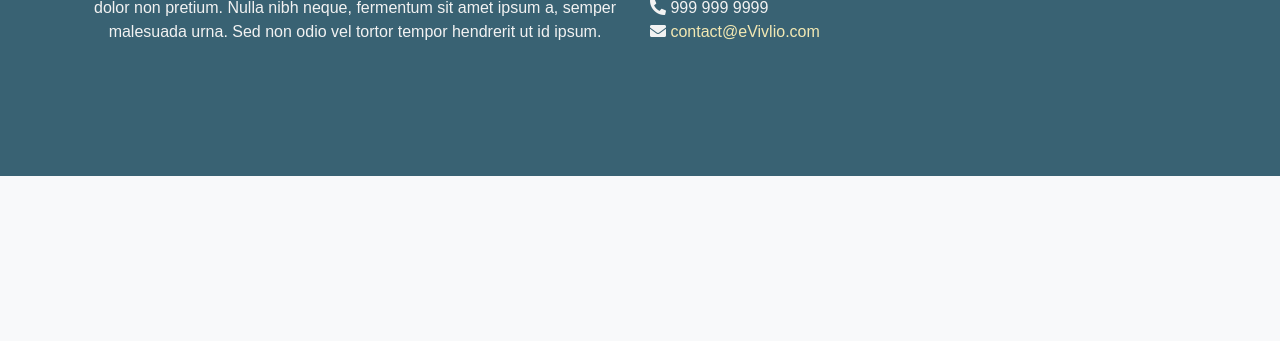
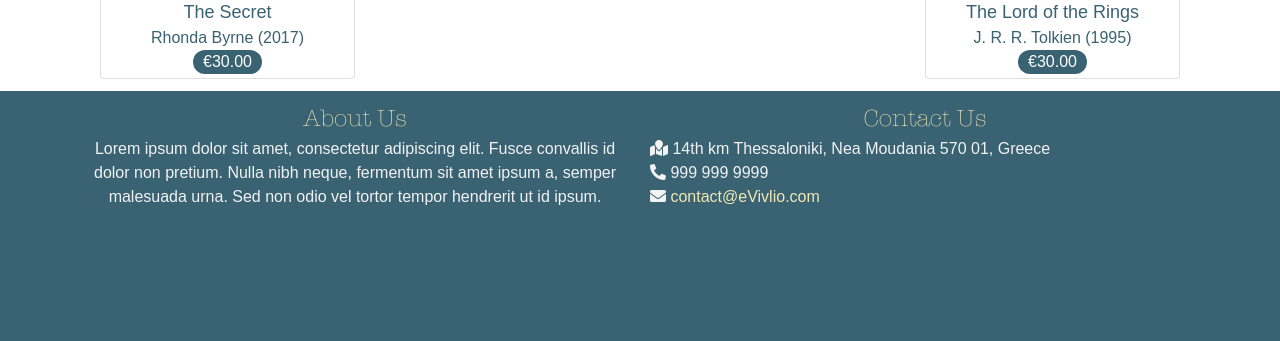
Before and after one commit to widifadi/eVivlio, a PHP site: page /search_results_page.php in a window 1280 px wide. Shown: the part 807-1148 px from the top of the page. Before the commit the page ends 983 px from the top, so only its background shows below. Run offline with PHP 8.4, Linux system fonts and the light colour scheme.

Commit message:
Fix #7, modify search page and card-columns.

```diff
--- a/assets/css/styles.css
+++ b/assets/css/styles.css
@@ -84,6 +84,14 @@
   color: var(--light-grey)
 }
 
+/* Card Columns */
+@media (min-width: 80em) {
+  .card-columns {
+      -webkit-column-count: 4;
+      -moz-column-count: 4;
+      column-count: 4;
+  }
+}
 
 /* Front page start */
 #front-page {
@@ -168,14 +176,25 @@
   width: 60%;
 }
 
-#search-page-input {
+#search-page-input[type="text"] {
   border: 1px solid var(--blue-theme);
+  background-color: var(--blue-theme) !important;
+  color: var(--light-yellow-theme);
+}
+
+#search-page-input::placeholder{
+  color: var(--light-yellow-theme);
 }
 
 .search-page-button {
   background-color: var(--blue-theme) !important;
   color: var(--light-yellow-theme) !important;
 }
+
+.search-page-button:hover {
+  color: var(--orange) !important;
+}
+
 /* Search Page end */
 
 
@@ -332,11 +351,11 @@
 .catalog-breadcrumbs {
   background-color: var(--blue-theme);
   border-radius: 5px;
+  padding-left: 5px;
 }
 
 #book-list {
   margin-top: 20px;
-  margin-left: 10px;
 }
 
 .book:hover {
--- a/assets/js/search.js
+++ b/assets/js/search.js
@@ -2,7 +2,6 @@
     if (e.which == 13) {
         $("#search-button").click();
     }
-
 });
 
 $("#search-button").click(function() {
@@ -10,8 +9,8 @@
     var keyword = $(".search-box").val();
 
     $.ajax({
-        type: "POST",
-        url: "../src/Search/search_post.php",
+        type: "GET",
+        url: "../src/Search/search_get.php",
         data: { "keyword": keyword },
         success: function(response) {
             // TODO call results
--- a/public/search_results_page.php
+++ b/public/search_results_page.php
@@ -15,7 +15,7 @@
 
     Results for: <span id="search-keyword"></span>
 
-    <?php  require_once("../src/Search/search_results.php"); ?>
+    <?php require_once("../src/Search/search_results.php"); ?>
 </div>
 
 <script src="../assets/js/search.js"></script>
--- a/src/Catalogue/categories.php
+++ b/src/Catalogue/categories.php
@@ -1,4 +1,4 @@
-<div class="card" id="book-categories" style="margin-left:50px;">
+<div class="card" id="book-categories">
   <div class="card-header subtitle" style="font-size: 18px; background-color:#F2E8B3;">
     Book Categories
   </div>
--- a/src/Search/search_post.php
+++ b/src/Search/search_get.php
@@ -15,14 +15,14 @@
         exit;
     }
 
-    $keyword = $_POST['keyword'];
+    $keyword = $_GET['keyword'];
 
     // TODO author keyword
     $query = "SELECT * FROM book WHERE book_title LIKE '$keyword'; ";
     $result = mysqli_query($conn, $query);
     while($row = mysqli_fetch_assoc($result))
     {
-        echo 0;
+        echo $row['book_title'];
     }
 
     // TODO return results
--- a/src/Search/search_results.php
+++ b/src/Search/search_results.php
@@ -24,5 +24,54 @@
                     <span class="badge badge-pill badge-secondary book-price">€30.00</span>
             </div>
         </a>
+
+        <a href="book_details.php">
+            <div class="card text-center p-1 book" id="The_Lord_of_the_Rings">
+                <img class="card-img-top book-cover" src="../assets/img/book-samples/the-secret.jpeg"
+                    alt="The Secret">
+                    <br>
+                    <span class="book-title">The Secret</span> <br>
+                    <span class="book-author">Rhonda Byrne (2017)</span>
+                    <br>
+                    <span class="badge badge-pill badge-secondary book-price">€30.00</span>
+            </div>
+        </a>
+
+        <a href="book_details.php">
+            <div class="card text-center p-1 book" id="The_Lord_of_the_Rings">
+                <img class="card-img-top book-cover" src="../assets/img/book-samples/the-secret.jpeg"
+                    alt="The Secret">
+                    <br>
+                    <span class="book-title">The Secret</span> <br>
+                    <span class="book-author">Rhonda Byrne (2017)</span>
+                    <br>
+                    <span class="badge badge-pill badge-secondary book-price">€30.00</span>
+            </div>
+        </a>
+
+        <a href="book_details.php">
+            <div class="card text-center p-1 book" id="The_Lord_of_the_Rings">
+                <img class="card-img-top book-cover" src="../assets/img/book-samples/the-secret.jpeg"
+                    alt="The Secret">
+                    <br>
+                    <span class="book-title">The Secret</span> <br>
+                    <span class="book-author">Rhonda Byrne (2017)</span>
+                    <br>
+                    <span class="badge badge-pill badge-secondary book-price">€30.00</span>
+            </div>
+        </a>
+
+        <a href="book_details.php">
+            <div class="card text-center p-1 book" id="The_Lord_of_the_Rings">
+                <img class="card-img-top book-cover" src="../assets/img/book-samples/tlor.jpeg"
+                    alt="The Lord of the Rings" >
+                    <br>
+                    <span class="book-title">The Lord of the Rings</span> <br>
+                    <span class="book-author">J. R. R. Tolkien (1995)</span>
+                    <br>
+                    <span class="badge badge-pill badge-secondary book-price">€30.00</span>
+            </div>
+        </a>
+
     </div>
 </div>
```
Also changed, not shown: public/catalog.php (+6 -4 lines), public/index.php (+6 -2 lines).
